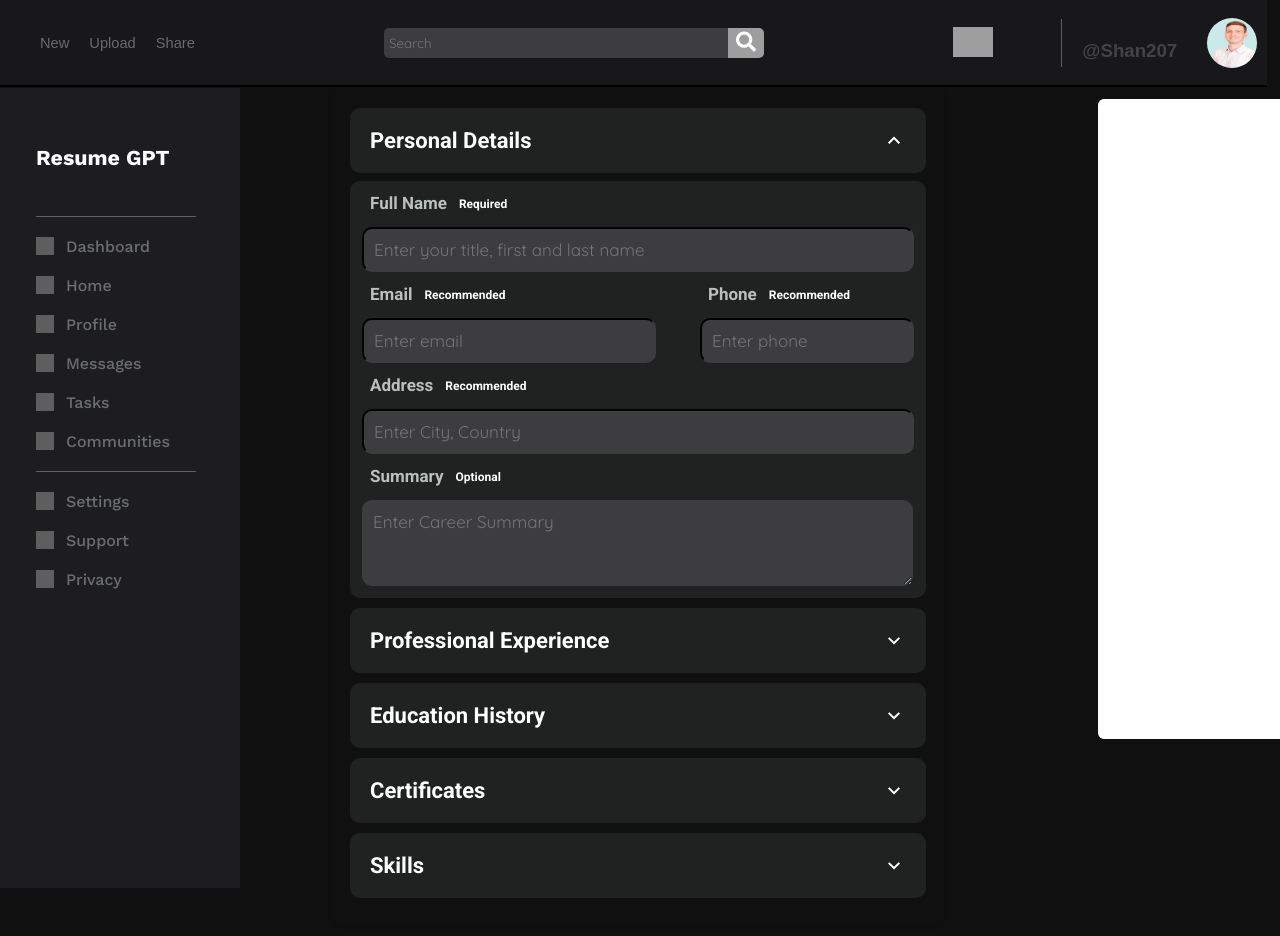
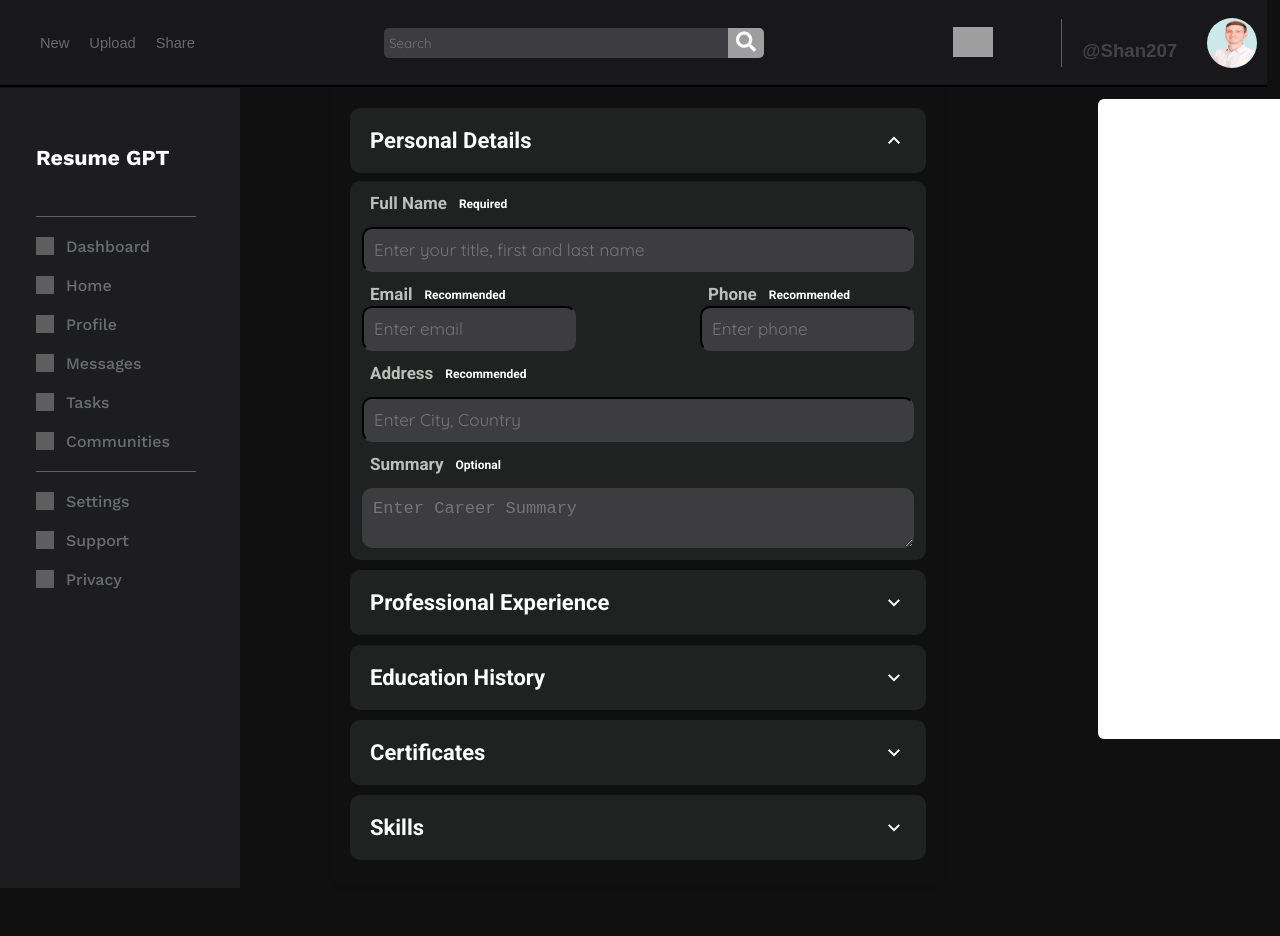
Before and after one commit to schaulet207/resumeBuilder, a React (Vite) app in the folder resumeBuilder/: page / in a window 1280 px wide. Shown: the top 936 px of the page. Built offline with nearby package versions, Linux system fonts and the light colour scheme; grey boxes are pictures that could not be loaded; a web font is replaced by a local one.

Commit message:
Consolidate PersonalDetails.jsx and Personal.jsx into one file for organization

```diff
--- a/resumeBuilder/src/Personal.jsx
+++ b/resumeBuilder/src/Personal.jsx
@@ -1,6 +1,8 @@
 import React from 'react';
 
-export function FullNameInput({ fullName, onFullNameChange }) {
+// Define input components directly above the main component that uses them
+
+function FullNameInput({ fullName, onFullNameChange }) {
     return (
         <input
             className="inputs"
@@ -12,32 +14,19 @@ export function FullNameInput({ fullName, onFullNameChange }) {
     );
 }
 
-export function CareerInput({ careerSummary, onCareerSummaryChange }) {
+function EmailInput({ email, onEmailChange }) {
     return (
-    <textarea
+        <input
             className="inputs"
-      placeholder="Enter Career Summary"
-      value={careerSummary}
-      onChange={(e) => onCareerSummaryChange(e.target.value)}
-      id="careerSummaryPersonal"
+            type="email"
+            placeholder="Enter email"
+            value={email}
+            onChange={(e) => onEmailChange(e.target.value)}
         />
     );
 }
 
-export function EmailInput({ email, onEmailChange }) {
-  return (
-    <input
-      className="inputs"
-      type="text"
-      placeholder="Enter email"
-      value={email}
-      onChange={(e) => onEmailChange(e.target.value)}
-      id="emailPersonal"
-    />
-  );
-}
-
-export function PhoneInput({ phoneNumber, onPhoneChange }) {
+function PhoneInput({ phoneNumber, onPhoneChange }) {
     return (
         <input
             className="inputs"
@@ -45,12 +34,11 @@ export function PhoneInput({ phoneNumber, onPhoneChange }) {
             placeholder="Enter phone"
             value={phoneNumber}
             onChange={(e) => onPhoneChange(e.target.value)}
-      id="phonePersonal"
         />
     );
 }
 
-export function AddressInput({ address, onAddressChange }) {
+function AddressInput({ address, onAddressChange }) {
     return (
         <input
             className="inputs"
@@ -61,3 +49,68 @@ export function AddressInput({ address, onAddressChange }) {
         />
     );
 }
+
+function CareerInput({ careerSummary, onCareerSummaryChange }) {
+    return (
+        <textarea
+            className="inputs"
+            placeholder="Enter Career Summary"
+            value={careerSummary}
+            onChange={(e) => onCareerSummaryChange(e.target.value)}
+        />
+    );
+}
+
+// Main component that utilizes the input components
+
+function PersonalDetails({ fullName, handleFullNameChange, email, handleEmailChange, phoneNumber, handlePhoneChange, address, handleAddressChange, careerSummary, handleCareerSummaryChange }) {
+  return (
+    <div className="personal" id="pers">
+      <div className="topSubtitle">
+        <label className="input-text">Full Name</label>
+        <div className="subLabel">Required</div>
+      </div>
+      <FullNameInput
+        fullName={fullName}
+        onFullNameChange={handleFullNameChange}
+      />
+      <div className="emailNumber">
+        <div id="email">
+          <div className="topSubtitle">
+            <label className="input-text">Email</label>
+            <div className="subLabel">Recommended</div>
+          </div>
+          <EmailInput email={email} onEmailChange={handleEmailChange} />
+        </div>
+        <div id="phoneNumber">
+          <div className="topSubtitle">
+            <label className="input-text">Phone</label>
+            <div className="subLabel">Recommended</div>
+          </div>
+          <PhoneInput
+            phoneNumber={phoneNumber}
+            onPhoneChange={handlePhoneChange}
+          />
+        </div>
+      </div>
+      <div className="topSubtitle">
+        <label className="input-text">Address</label>
+        <div className="subLabel">Recommended</div>
+      </div>
+      <AddressInput
+        address={address}
+        onAddressChange={handleAddressChange}
+      />
+      <div className="topSubtitle">
+        <label className="input-text">Summary</label>
+        <div className="subLabel">Optional</div>
+      </div>
+      <CareerInput
+        careerSummary={careerSummary}
+        onCareerSummaryChange={handleCareerSummaryChange}
+      />
+    </div>
+  );
+}
+
+export default PersonalDetails;
--- a/resumeBuilder/src/PersonalDetails.jsx
+++ /dev/null
@@ -1,55 +0,0 @@
-import React from 'react';
-import { FullNameInput, EmailInput, PhoneInput, AddressInput, CareerInput } from './Personal';
-
-// Assuming these handlers and state are passed as props if not managed inside the component
-function PersonalDetails({ fullName, handleFullNameChange, email, handleEmailChange, phoneNumber, handlePhoneChange, address, handleAddressChange, careerSummary, handleCareerSummaryChange }) {
-  return (
-    <div className="personal" id="pers">
-      <div className="topSubtitle">
-        <label className="input-text">Full Name</label>
-        <div className="subLabel">Required</div>
-      </div>
-      <FullNameInput
-        fullName={fullName}
-        onFullNameChange={handleFullNameChange}
-      />
-      <div className="emailNumber">
-        <div id="email">
-          <div className="topSubtitle">
-            <label className="input-text">Email</label>
-            <div className="subLabel">Recommended</div>
-          </div>
-          <EmailInput email={email} onEmailChange={handleEmailChange} />
-        </div>
-        <div id="phoneNumber">
-          <div className="topSubtitle">
-            <label className="input-text">Phone</label>
-            <div className="subLabel">Recommended</div>
-          </div>
-          <PhoneInput
-            phoneNumber={phoneNumber}
-            onPhoneChange={handlePhoneChange}
-          />
-        </div>
-      </div>
-      <div className="topSubtitle">
-        <label className="input-text">Address</label>
-        <div className="subLabel">Recommended</div>
-      </div>
-      <AddressInput
-        address={address}
-        onAddressChange={handleAddressChange}
-      />
-      <div className="topSubtitle">
-        <label className="input-text">Summary</label>
-        <div className="subLabel">Optional</div>
-      </div>
-      <CareerInput
-        careerSummary={careerSummary}
-        onCareerSummaryChange={handleCareerSummaryChange}
-      />
-    </div>
-  );
-}
-
-export default PersonalDetails;
```
Also changed, not shown: resumeBuilder/src/App.jsx (+10 -8 lines), resumeBuilder/src/Components/Data.jsx (added). Lines whose indentation alone changed are shown as unchanged.
